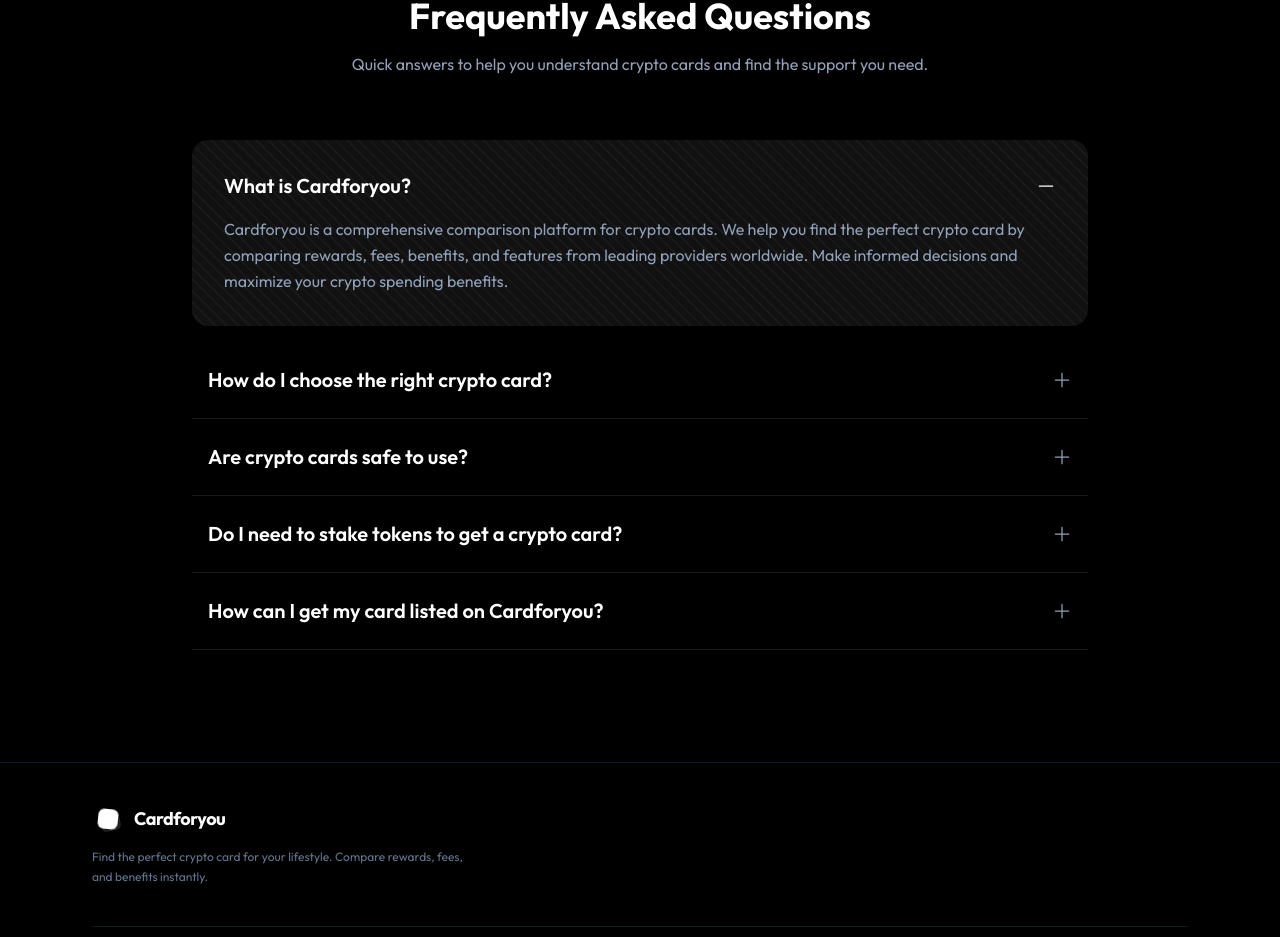
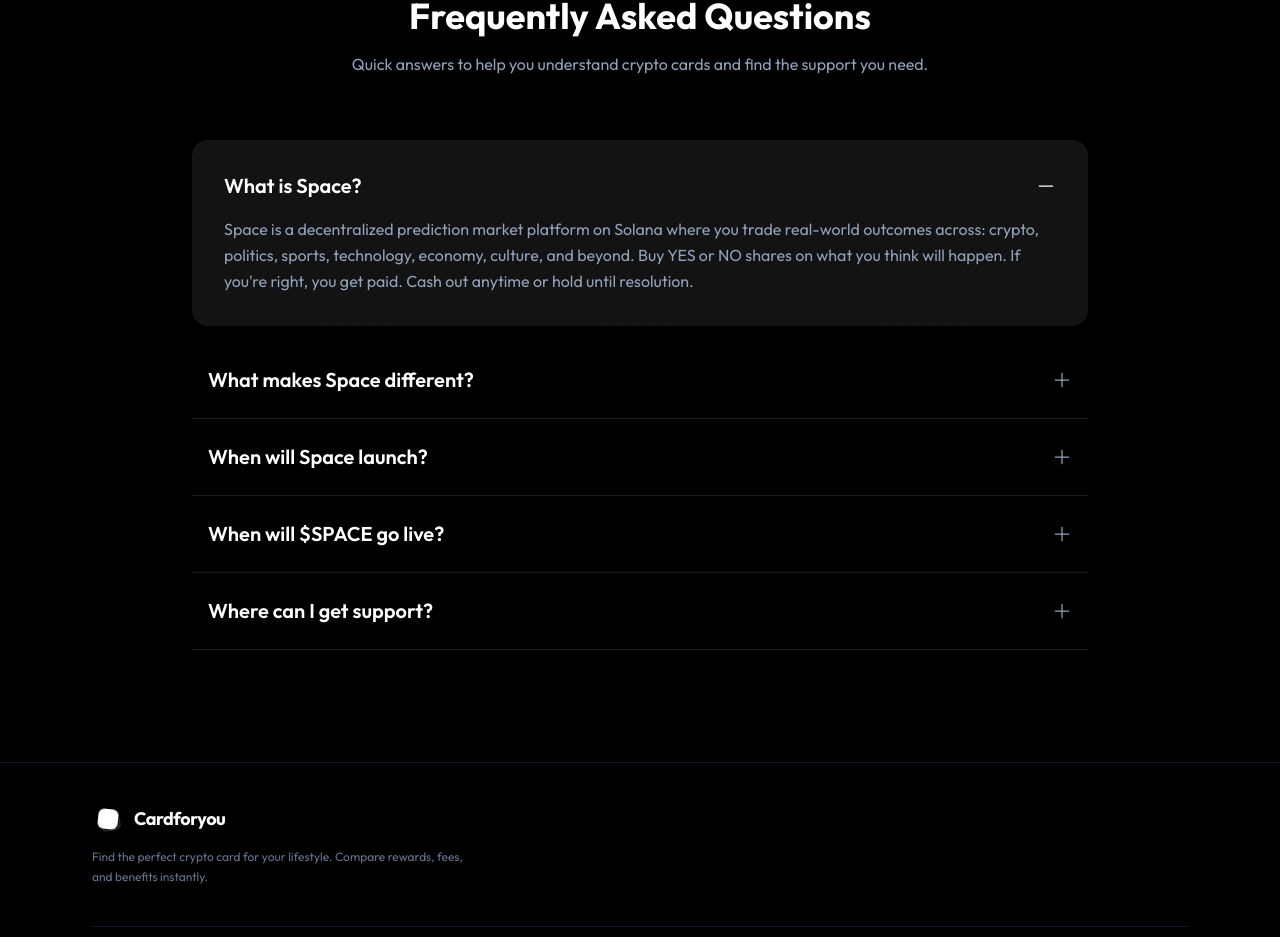
Before and after one commit to beepweep/cc-dashbaord, a Next.js app: page / in a window 1280 px wide. Shown: the part 3321-4258 px from the top of the page. Built offline with nearby package versions, Linux system fonts and the light colour scheme.

Commit message:
Update FAQ: Content, styling, pattern fixes, and hover effects

```diff
--- a/src/components/FAQ.tsx
+++ b/src/components/FAQ.tsx
@@ -9,24 +9,24 @@
 
 const faqs: FAQItem[] = [
     {
-        question: "What is Cardforyou?",
-        answer: "Cardforyou is a comprehensive comparison platform for crypto cards. We help you find the perfect crypto card by comparing rewards, fees, benefits, and features from leading providers worldwide. Make informed decisions and maximize your crypto spending benefits."
+        question: "What is Space?",
+        answer: "Space is a decentralized prediction market platform on Solana where you trade real-world outcomes across: crypto, politics, sports, technology, economy, culture, and beyond. Buy YES or NO shares on what you think will happen. If you're right, you get paid. Cash out anytime or hold until resolution."
     },
     {
-        question: "How do I choose the right crypto card?",
-        answer: "Consider your spending habits, preferred rewards (cashback, crypto rewards, or points), annual fees, staking requirements, and supported regions. Use our comparison tool to filter cards based on your priorities and find the best match for your lifestyle."
+        question: "What makes Space different?",
+        answer: "Space offers lightning-fast execution on Solana, a wide range of markets beyond just crypto, and a user-friendly interface designed for both beginners and pro traders. We prioritize transparency and community governance."
     },
     {
-        question: "Are crypto cards safe to use?",
-        answer: "Crypto cards from reputable providers are generally safe and regulated. They operate similarly to traditional debit or credit cards but are funded with cryptocurrency. Always verify the provider's licensing, security measures, and user reviews before applying."
+        question: "When will Space launch?",
+        answer: "Space is currently in its mainnet beta phase. We are rolling out features incrementally to ensure platform stability and security. Follow our social channels for the latest launch updates."
     },
     {
-        question: "Do I need to stake tokens to get a crypto card?",
-        answer: "It depends on the card. Some premium crypto cards require you to stake a certain amount of their native token to unlock higher reward tiers and benefits. However, many providers also offer entry-level cards with no staking requirements."
+        question: "When will $SPACE go live?",
+        answer: "$SPACE token generation event (TGE) details will be announced soon. Join our discord and follow us on X to be the first to know about airdrops and token launch dates."
     },
     {
-        question: "How can I get my card listed on Cardforyou?",
-        answer: "If you're a crypto card provider, simply visit our 'Get Listed' page and fill out the application form with your card details, fees, rewards, and features. Our team will review your submission and get back to you within 5-7 business days."
+        question: "Where can I get support?",
+        answer: "You can get support 24/7 through our Discord server. Our community managers and support team are always ready to help you with any issues or questions you might have."
     }
 ];
 
@@ -57,10 +57,10 @@
                             key={index}
                             className={`group relative overflow-hidden transition-all duration-300 ${openIndex === index
                                 ? 'bg-[#111] rounded-2xl my-4'
-                                : 'border-b border-white/10'
+                                : 'border-b border-white/10 hover:bg-white/5'
                                 }`}
                             style={openIndex === index ? {
-                                backgroundImage: 'repeating-linear-gradient(45deg, rgba(255,255,255,0.03) 0px, rgba(255,255,255,0.03) 2px, transparent 2px, transparent 8px)'
+                                backgroundImage: 'repeating-linear-gradient(135deg, #141414 0px, #141414 4px, transparent 4px, transparent 6px)'
                             } : {}}
                         >
                             <button
```
